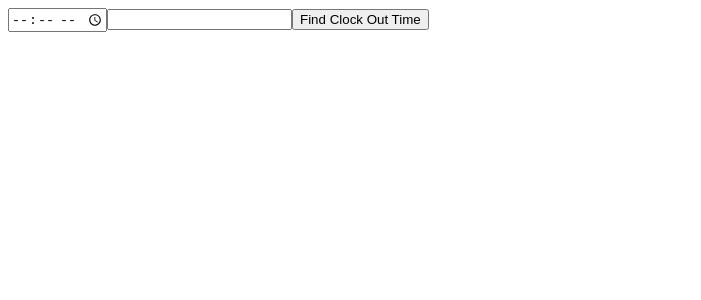
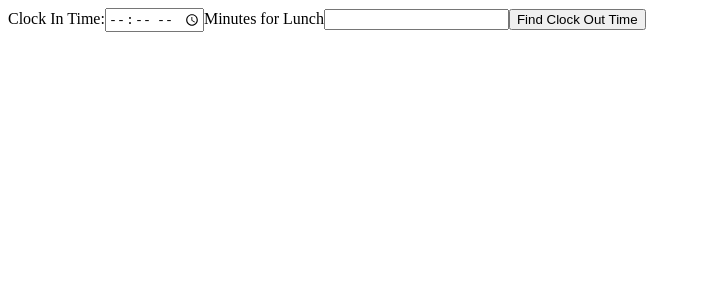
Before and after one commit to tedweiss/react-clock-out-calculator, a React app: page / in a window 1280 px wide. Both pictures are taken after a click on the button "End of Day". Shown: the top 300 px of the page, without its empty margins (0-701 px from the left). Built offline with nearby package versions, Linux system fonts and the light colour scheme.

Commit message:
add labels to inputs

```diff
--- a/src/components/EndOfDay.jsx
+++ b/src/components/EndOfDay.jsx
@@ -40,7 +40,9 @@ const EndOfDay = () => {
 
   return (
     <>
+      <label>Clock In Time:</label>
       <input type={'time'} onBlur={handleBlur} onChange={handleInputChange} />
+      <label>Minutes for Lunch</label>
       <input type={'number'} onChange={handleChange} />
       <button onClick={handleClick}>Find Clock Out Time</button>
       {displayTime && (
```
